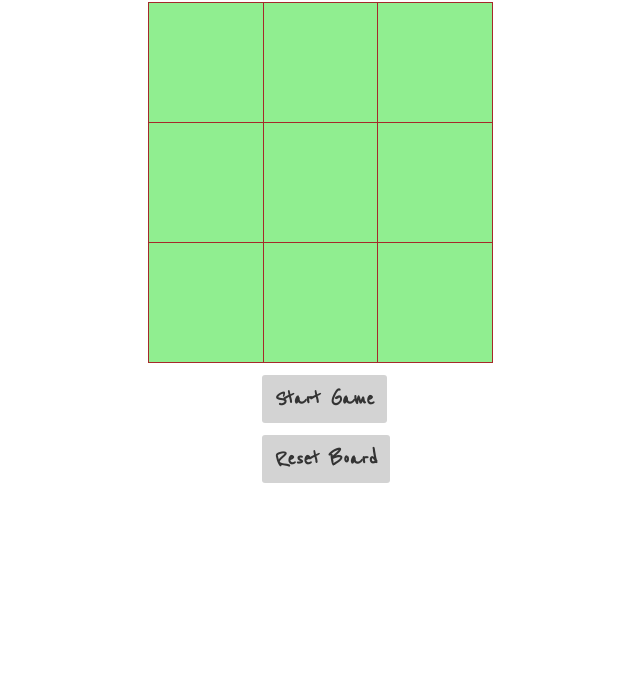
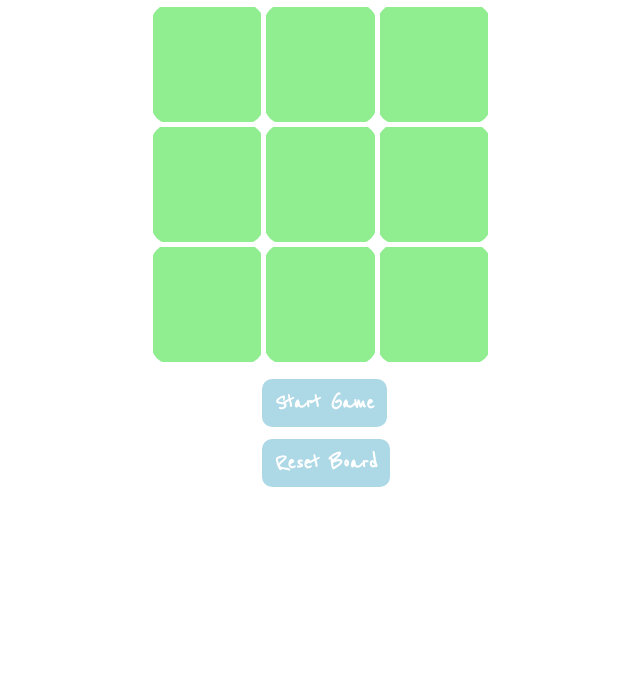
Before and after one commit to drabelpdx/Epi_W7_tictactoe2, a plain HTML site: page index.html in a window 1280 px wide. Shown: the part 111-800 px from the top of the page, without its empty margins (327-967 px from the left). Drawn offline with Linux system fonts and the light colour scheme.

Commit message:
Some style changes.

```diff
--- a/css/styles.css
+++ b/css/styles.css
@@ -5,10 +5,11 @@ body {
 }
 
 .space {
-  border: 1px brown solid;
+  border: 5px white solid;
   width: 120px;
   height: 120px;
   background-color: lightgreen;
+  border-radius: 20px;
 }
 
 #board {
@@ -18,21 +19,23 @@ body {
 
 h1 {
   text-align: center;
+  text-shadow: 0 0 30px green;
   font-size: 75px;
 }
 
 .start-game, .end-game {
   font-size: 24px;
   font-weight: bold;
-  background-color:lightgrey;
-  border-radius: 3px;
+  color: white;
+  background-color:lightblue;
+  border-radius: 10px;
   margin-top: 12px;
   margin-left: 129px;
 }
 
 .start-game:hover, .end-game:hover{
   text-transform: underline;
-  color: aqua;
+  color: black;
 }
 
 .inner {
@@ -46,7 +49,12 @@ td {
 
 .messages {
   font-size:60px;
+  text-shadow: 0 0 30px green;
   display: none;
+}
+
+.scores {
+  text-shadow: 0 0 30px green;
 }
 
 .btn-holder {
```
